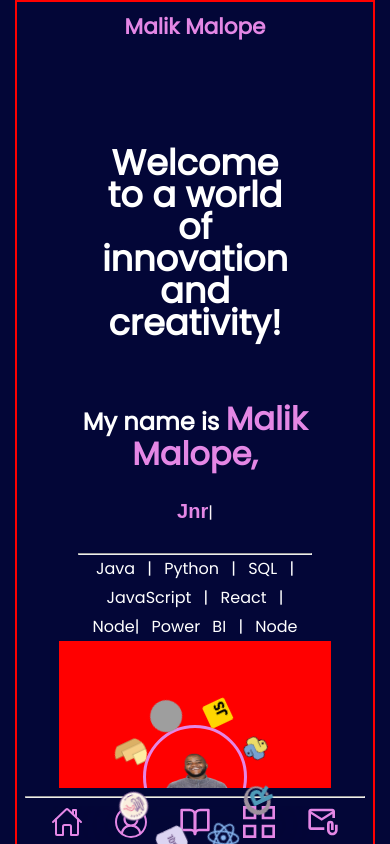
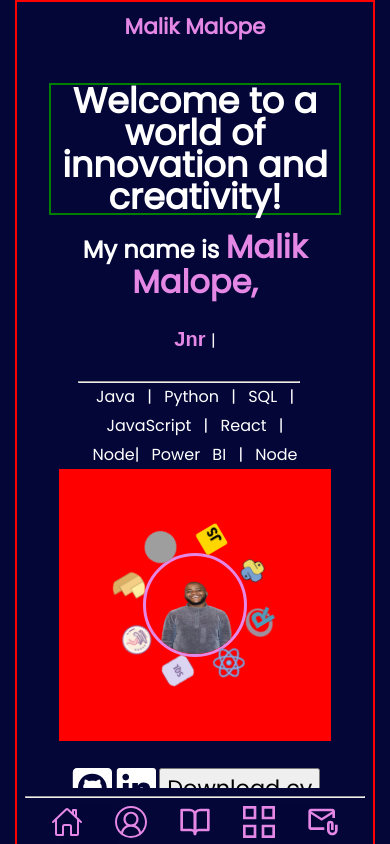
Before and after one commit to libSpace/my-react-portfolio-one, a React (Create React App) app: page / in a window 390 px wide. Shown: the top 844 px of the page. Built offline with nearby package versions, Linux system fonts and the light colour scheme; grey boxes are pictures that could not be loaded.

Commit message:
Cleaning my landing page. Mastering and re-ordering my website

```diff
--- a/src/component/Home.css
+++ b/src/component/Home.css
@@ -31,6 +31,9 @@
     font: bold;
     line-height: 6rem;
 }
+.intro-line{
+    width: 95%;
+}
 
 .intro-content{
     display: flex;
@@ -63,12 +66,12 @@
     width: 7rem;
     border-radius: 0.4rem;
     font-weight: bolder;
+    border: none;
 
 }
 .btn-icon1 .my-btn1:hover{
     background-color: var(--font-color);
     font-weight: bolder;
-    color: white;
 }
 
 .btn-icon2{
@@ -101,13 +104,21 @@
         align-items: center;
         justify-content: center;
         display: flex;
-
-
+        padding: 0;
+        margin: 0; /* Remove margin */
 
     }
+    .intro{
+        margin: 0;
+        margin-bottom: 1rem;
+    }
     .intro h1{
+        margin: 0;
         font-size: 2.2rem;
         line-height: 2rem;
+        padding: 0;
+        width: 100%;
+        border: 2px green solid;
     }
     .left-content h1{
         line-height: 2rem;
```
